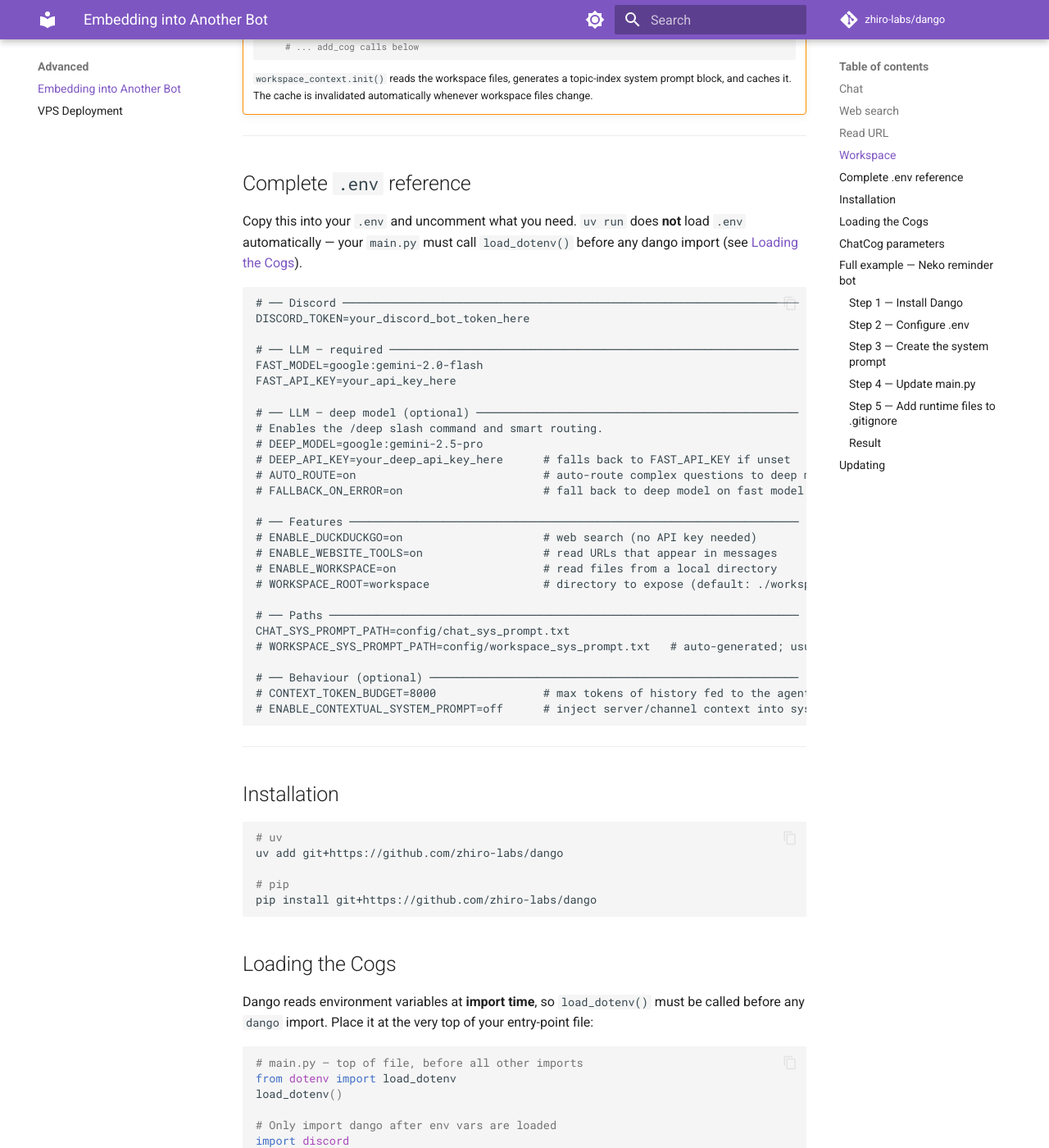
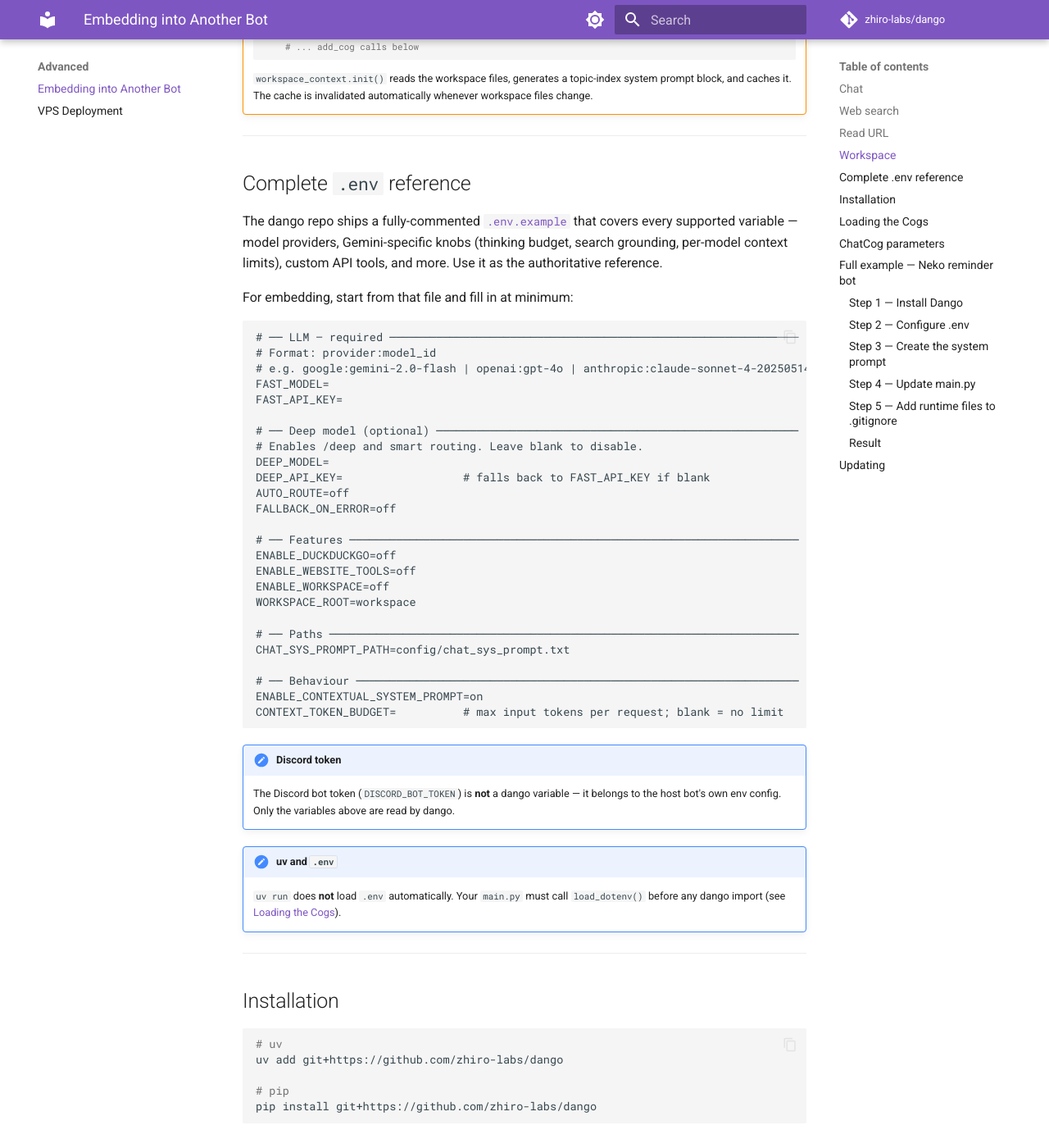
Before and after one commit to DEVenur/Cosmika, an MkDocs documentation site: the page built from docs/advanced/embedding.md, in a window 1280 px wide and 1400 px high, scrolled down 2363 px. Shown: the whole window at 82% size. Built offline with MkDocs 1.6.1 and Material for MkDocs 9.7.7, drawn with Linux system fonts in a browser that asks for light colours; comment, search, counter and statistics services are not loaded.

Commit message:
docs(embedding): reference .env.example, fix env var section
Replace hand-written env block with a link to .env.example (the canonical
reference) plus a minimal embedding-specific template.

Fixes:
- Remove DISCORD_TOKEN (not a dango var; host bot manages its own token)
- Add note clarifying DISCORD_BOT_TOKEN is out of scope for dango
- Add note that uv run does not auto-load .env

Co-Authored-By: Claude Sonnet 4.6 <noreply@anthropic.com>

````diff
--- a/docs/advanced/embedding.md
+++ b/docs/advanced/embedding.md
@@ -103,37 +103,43 @@ The agent can **read**, **list**, and **search** files inside `WORKSPACE_ROOT`.
 
 ## Complete `.env` reference
 
-Copy this into your `.env` and uncomment what you need. `uv run` does **not** load `.env` automatically — your `main.py` must call `load_dotenv()` before any dango import (see [Loading the Cogs](#loading-the-cogs)).
+The dango repo ships a fully-commented [`.env.example`](https://github.com/zhiro-labs/dango/blob/main/.env.example) that covers every supported variable — model providers, Gemini-specific knobs (thinking budget, search grounding, per-model context limits), custom API tools, and more. Use it as the authoritative reference.
+
+For embedding, start from that file and fill in at minimum:
 
 ```env
-# ── Discord ────────────────────────────────────────────────────────────────────
-DISCORD_TOKEN=your_discord_bot_token_here
+# ── LLM — required ─────────────────────────────────────────────────────────────
+# Format: provider:model_id
+# e.g. google:gemini-2.0-flash | openai:gpt-4o | anthropic:claude-sonnet-4-20250514
+FAST_MODEL=
+FAST_API_KEY=
 
-# ── LLM — required ─────────────────────────────────────────────────────────────
-FAST_MODEL=google:gemini-2.0-flash
-FAST_API_KEY=your_api_key_here
-
-# ── LLM — deep model (optional) ────────────────────────────────────────────────
-# Enables the /deep slash command and smart routing.
-# DEEP_MODEL=google:gemini-2.5-pro
-# DEEP_API_KEY=your_deep_api_key_here      # falls back to FAST_API_KEY if unset
-# AUTO_ROUTE=on                            # auto-route complex questions to deep model
-# FALLBACK_ON_ERROR=on                     # fall back to deep model on fast model errors
+# ── Deep model (optional) ──────────────────────────────────────────────────────
+# Enables /deep and smart routing. Leave blank to disable.
+DEEP_MODEL=
+DEEP_API_KEY=                  # falls back to FAST_API_KEY if blank
+AUTO_ROUTE=off
+FALLBACK_ON_ERROR=off
 
 # ── Features ───────────────────────────────────────────────────────────────────
-# ENABLE_DUCKDUCKGO=on                     # web search (no API key needed)
-# ENABLE_WEBSITE_TOOLS=on                  # read URLs that appear in messages
-# ENABLE_WORKSPACE=on                      # read files from a local directory
-# WORKSPACE_ROOT=workspace                 # directory to expose (default: ./workspace)
+ENABLE_DUCKDUCKGO=off
+ENABLE_WEBSITE_TOOLS=off
+ENABLE_WORKSPACE=off
+WORKSPACE_ROOT=workspace
 
 # ── Paths ──────────────────────────────────────────────────────────────────────
 CHAT_SYS_PROMPT_PATH=config/chat_sys_prompt.txt
-# WORKSPACE_SYS_PROMPT_PATH=config/workspace_sys_prompt.txt   # auto-generated; usually not set
 
-# ── Behaviour (optional) ───────────────────────────────────────────────────────
-# CONTEXT_TOKEN_BUDGET=8000                # max tokens of history fed to the agent (0 = no limit)
-# ENABLE_CONTEXTUAL_SYSTEM_PROMPT=off      # inject server/channel context into system prompt (default: on)
+# ── Behaviour ──────────────────────────────────────────────────────────────────
+ENABLE_CONTEXTUAL_SYSTEM_PROMPT=on
+CONTEXT_TOKEN_BUDGET=          # max input tokens per request; blank = no limit
 ```
+
+!!! note "Discord token"
+    The Discord bot token (`DISCORD_BOT_TOKEN`) is **not** a dango variable — it belongs to the host bot's own env config. Only the variables above are read by dango.
+
+!!! note "uv and `.env`"
+    `uv run` does **not** load `.env` automatically. Your `main.py` must call `load_dotenv()` before any dango import (see [Loading the Cogs](#loading-the-cogs)).
 
 ---
 
````
